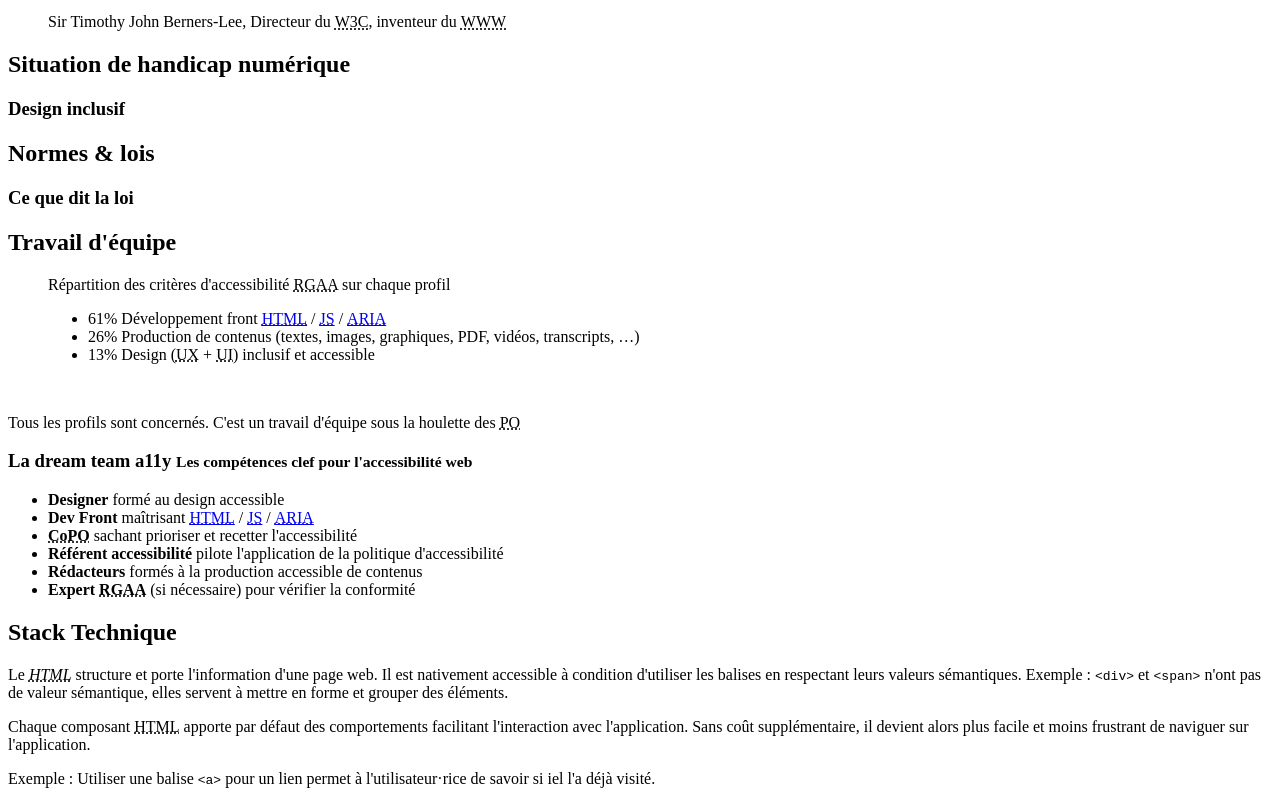
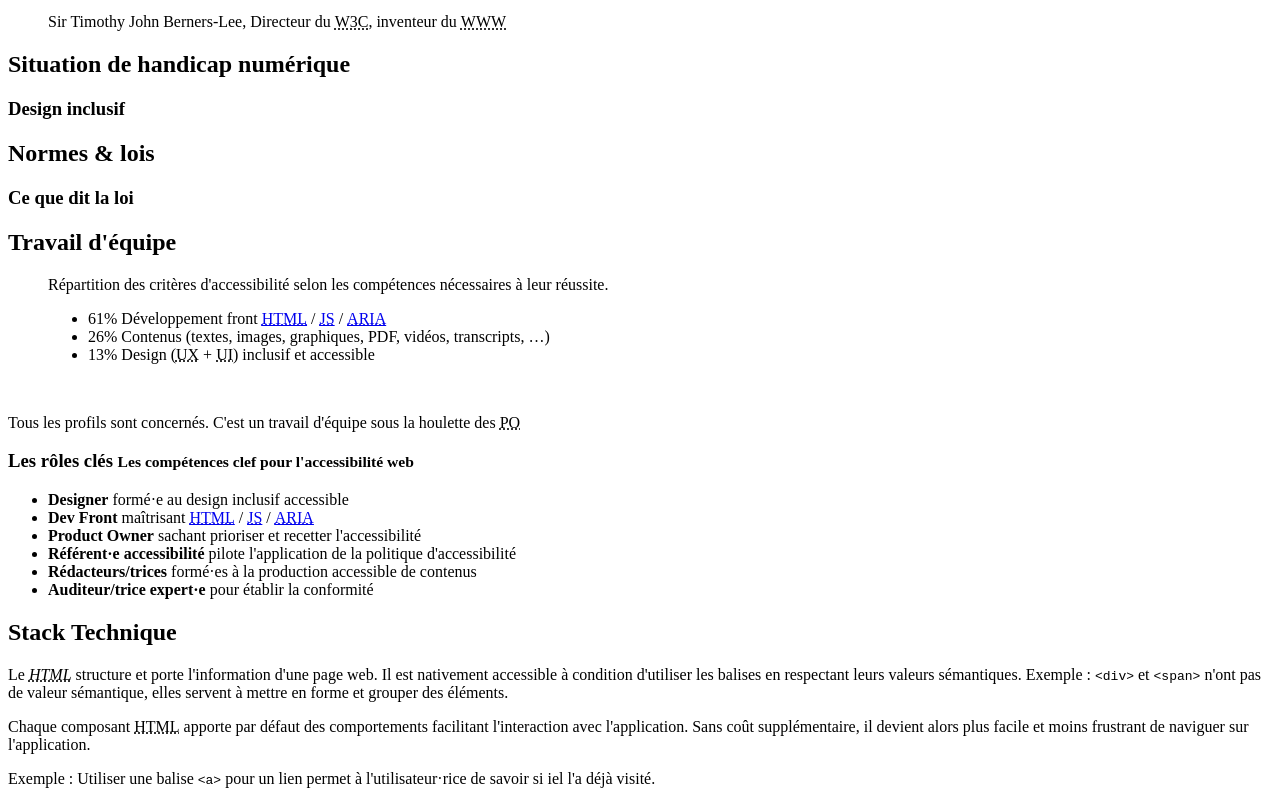
Before and after one commit to octo-technology/refcard-a11y, a plain HTML site: page index.html in a window 1280 px wide. Shown: the part 511-1307 px from the top of the page. Drawn offline with Linux system fonts and the light colour scheme.

Commit message:
Update Travail d'Equipe

```diff
--- a/index.html
+++ b/index.html
@@ -87,7 +87,7 @@
     <h2>Travail d'équipe</h2>
 
     <figure>
-        <figcaption>Répartition des critères d'accessibilité <abbr title="Référentiel Général d'Amélioration de l'Accessibilité">RGAA</abbr> sur chaque profil</figcaption>
+        <figcaption>Répartition des critères d'accessibilité selon les compétences nécessaires à leur réussite.</figcaption>
         <ul>
             <li>
                61% Développement front
@@ -96,7 +96,7 @@
                 <a href="#define-aria"><abbr lang="en" title="Accessible Rich Internet Application">ARIA</abbr></a>
             </li>
             <li>
-                26% Production de contenus (textes, images, graphiques, PDF, vidéos, transcripts, &hellip;)
+                26% Contenus (textes, images, graphiques, PDF, vidéos, transcripts, &hellip;)
             </li>
             <li>
                 13% Design
@@ -110,12 +110,12 @@
     <p>Tous les profils sont concernés. C'est un travail d'équipe sous la houlette des <abbr lang="en" title="Product Owners">PO</abbr></p>
 
     <h3>
-        La <span lang="en">dream team <abbr>a11y</abbr></span>
+        Les rôles clés
         <small id="competences-clef-a11y-web">Les compétences clef pour l'accessibilité web</small>
     </h3>
     <ul aria-describedby="competences-clef-a11y-web">
         <li>
-            <strong>Designer</strong> formé au design accessible
+            <strong>Designer</strong> formé·e au design inclusif accessible
         </li>
         <li>
             <strong>Dev <span lang="en">Front</span></strong> maîtrisant
@@ -124,20 +124,20 @@
             <a href="#define-aria"><abbr lang="en" title="Accessible Rich Internet Application">ARIA</abbr></a>
         </li>
         <li>
-            <strong><abbr lang="en" title="Co-Product Owner">CoPO</abbr></strong>
+            <strong lang="en">Product Owner</abbr></strong>
             sachant prioriser et recetter l'accessibilité
         </li>
         <li>
-            <strong>Référent accessibilité</strong>
+            <strong>Référent·e accessibilité</strong>
             pilote l'application de la politique d'accessibilité
         </li>
         <li>
-            <strong>Rédacteurs</strong>
-            formés à la production accessible de contenus
+            <strong>Rédacteurs/trices</strong>
+            formé·es à la production accessible de contenus
         </li>
         <li>
-            <strong>Expert <abbr title="Référentiel Général d'Amélioration de l'Accessibilité">RGAA</abbr></strong>
-            (si nécessaire) pour vérifier la conformité
+            <strong>Auditeur/trice expert·e</strong>
+            pour établir la conformité
         </li>
     </ul>
 
```
